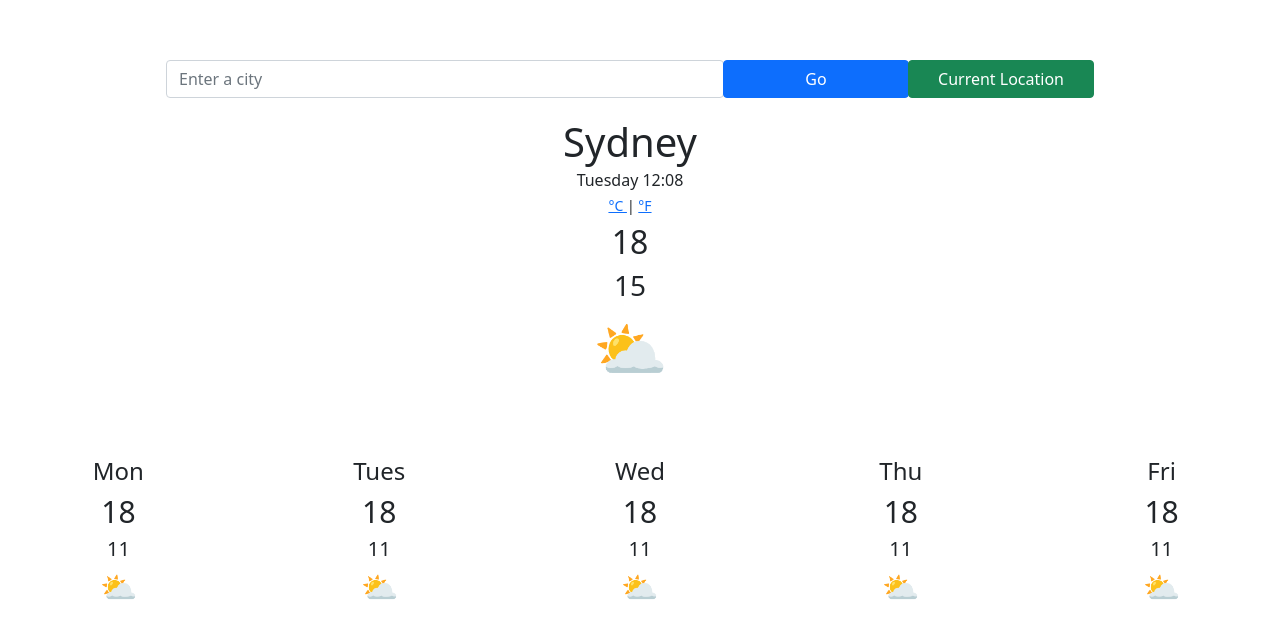
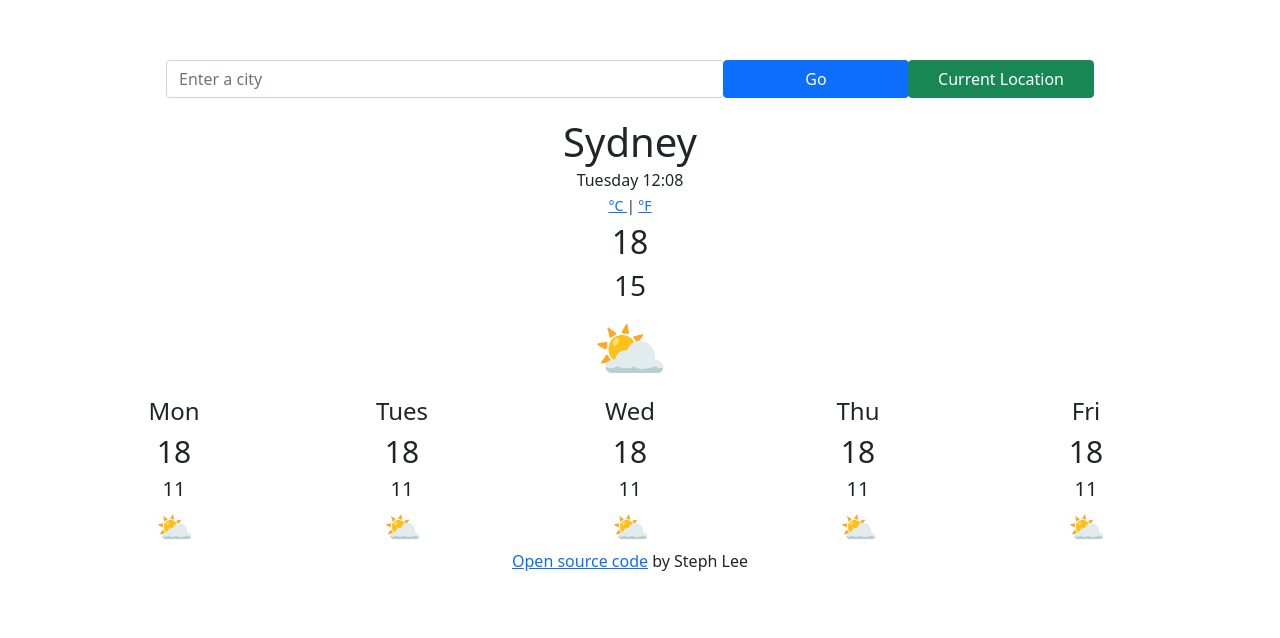
Before and after one commit to leesteph/Weather-App-SheCodes, a plain HTML site: page index.html in a window 1280 px wide. Drawn offline with nearby package versions, Linux system fonts and the light colour scheme; no server answers.

Commit message:
Added link to code for webpage and minor design changes

```diff
--- a/index.html
+++ b/index.html
@@ -11,6 +11,7 @@
 
   <body>
     <div class="container">
+      <div>
       <form class="search-city" id="search-city">
         <div class="input-group justify-content-center align-items-center">
           <div class="col-6">
@@ -22,7 +23,8 @@
           <button type="button" id="current-location" class="btn btn-success w-100">Current Location</button>
           </div>
       </form>
-    </div>
+      </div>
+    <div>
       <h1 id="current-city">
         Sydney
       </h1>
@@ -91,7 +93,10 @@
                     ⛅️
                 </div>
               </div>
-      </div>
+       <div><a href="https://github.com/leesteph/Weather-App-SheCodes">Open source code</a> by Steph Lee</div>
+            </div>
     <script src="src/index.js"></script>
+
+
   </body>
 </html>
```
